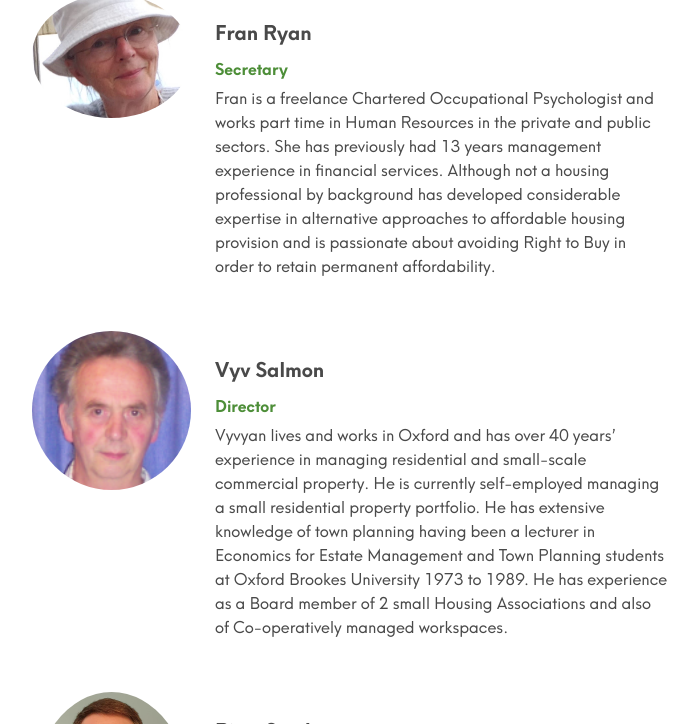
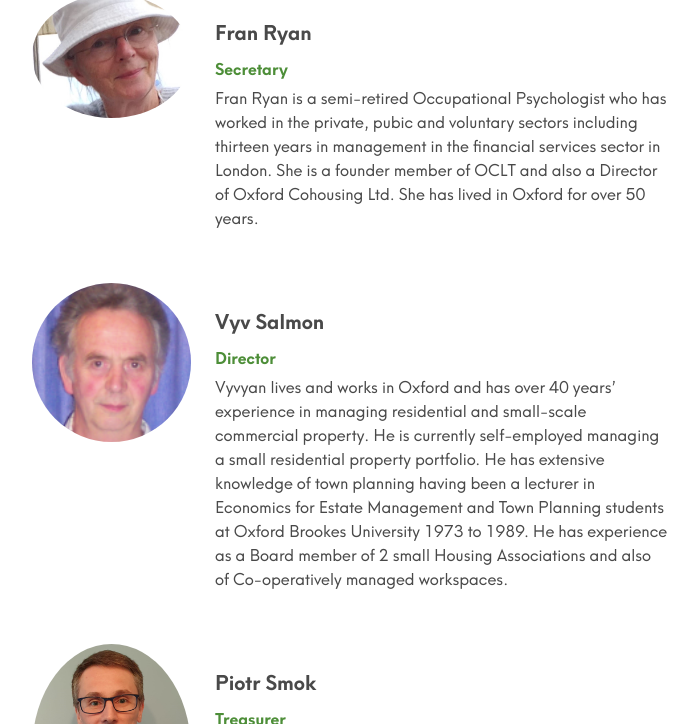
Before and after one commit to johnpuddephatt/oclt, a Jekyll site: the page built from _pages/about.md, in a window 1280 px wide and 900 px high, scrolled down 2597 px, cut to the strip 176-900 px from the top of the window. Shown: the whole strip, without its empty margins (308-1006 px from the left). Built offline with Jekyll 4.4.1, drawn with Linux system fonts in a browser that asks for light colours.

Commit message:
Update from Forestry.io Oxfordshire CLT updated _data/people.yml

```diff
--- a/_data/people.yml
+++ b/_data/people.yml
@@ -41,12 +41,10 @@ people:
 - name: Fran Ryan
   role: Secretary
   image: "/uploads/fran-photo-2021-07-25-20-23-08-1.jpg"
-  description: Fran is a freelance Chartered Occupational Psychologist and works part
-    time in Human Resources in the private and public sectors. She has previously
-    had 13 years management experience in financial services. Although not a housing
-    professional by background has developed considerable expertise in alternative
-    approaches to affordable housing provision and is passionate about avoiding Right
-    to Buy in order to retain permanent affordability.
+  description: Fran Ryan is a semi-retired Occupational Psychologist who has worked
+    in the private, pubic and voluntary sectors including thirteen years in management
+    in the financial services sector in London. She is a founder member of OCLT and
+    also a Director of Oxford Cohousing Ltd. She has lived in Oxford for over 50 years.
 - name: Vyv Salmon
   role: Director
   image: "/uploads/people/vyv.png"
```
